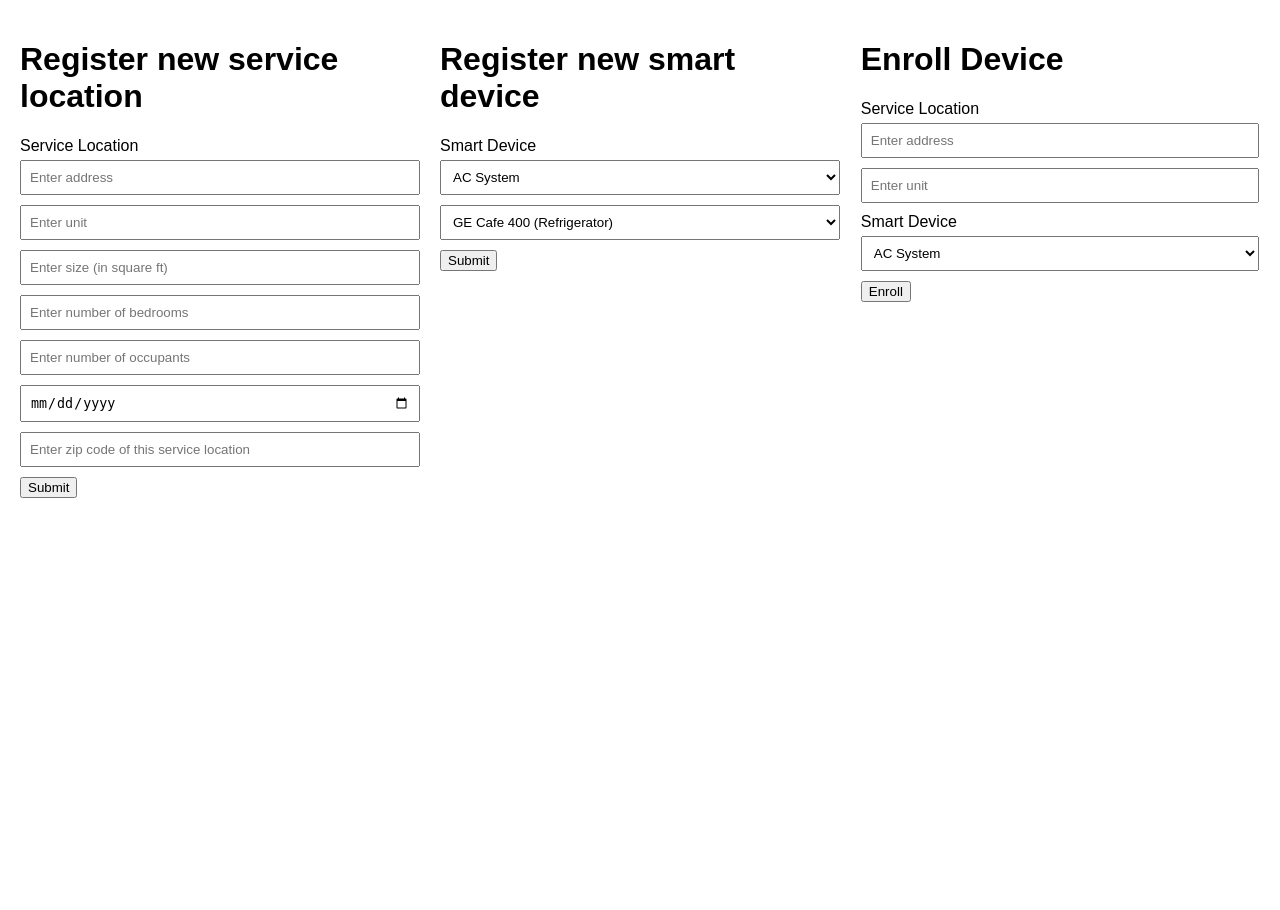
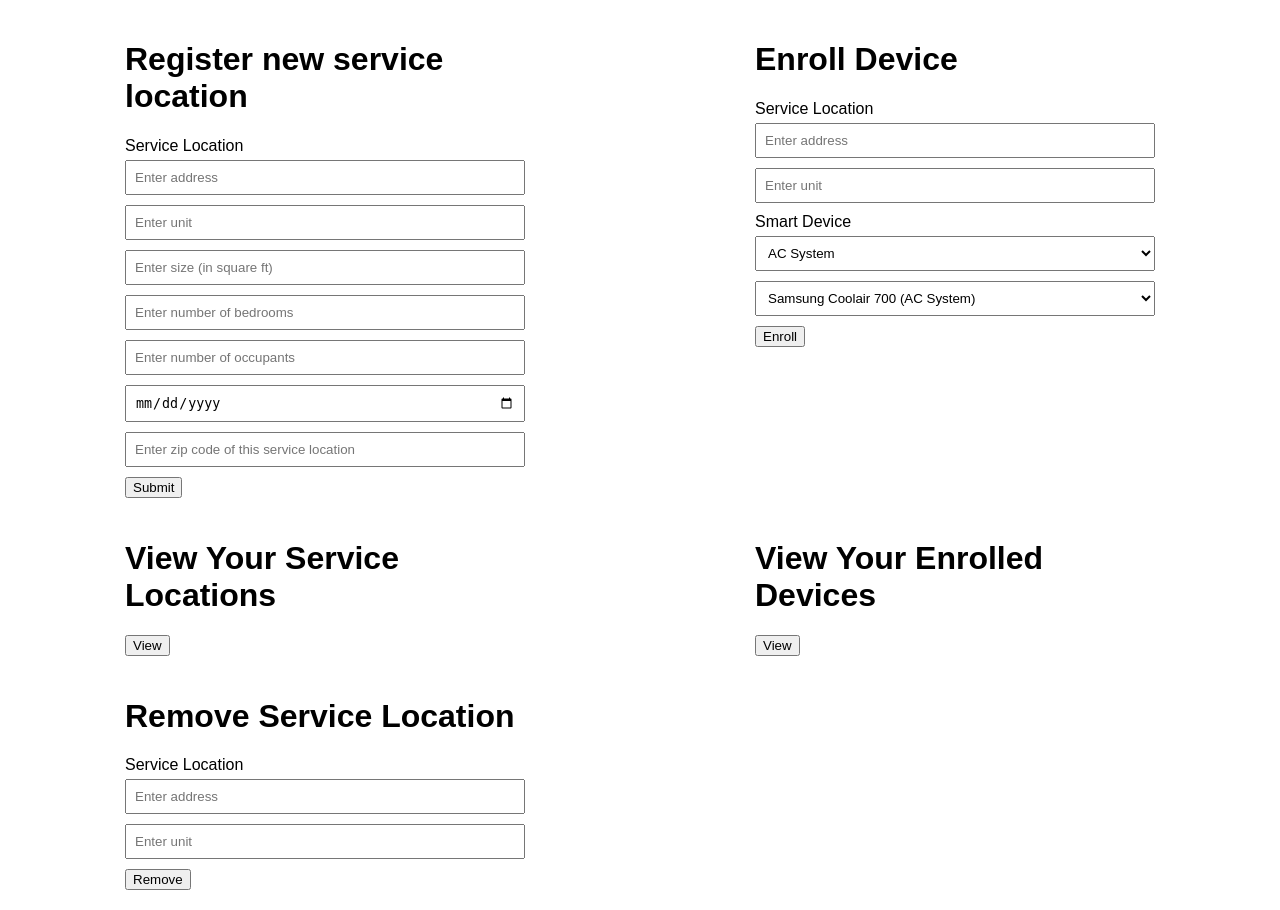
Before and after one commit to zayaanra/shems, a Flask app: template frontend/templates/home.html in a window 1280 px wide. Before the commit the page ends 498 px from the top, so only its background shows below. Run offline with Flask 3, Linux system fonts and the light colour scheme; the template is opened without the code that fills it, so the values that code supplies are empty.

Commit message:
Added and updated templates for data submission/view

```diff
--- a/frontend/templates/home.html
+++ b/frontend/templates/home.html
@@ -10,7 +10,7 @@
         <style>
           body {
             display: grid;
-            grid-template-columns: repeat(3, 1fr);
+            grid-template-columns: repeat(2, 1fr);
             gap: 20px;
             margin: 20px;
             font-family: Arial, sans-serif;
@@ -51,25 +51,6 @@
             <button type="submit">Submit</button>
         </form>
 
-
-        <form action="/new-smart-device" name="new_smart_device" method="post">
-            <h1>Register new smart device</h1>
-            <label>Smart Device</label>
-            <select name="types">
-              <option value="AC System">AC System</option>
-              <option value="Lights">Lights</option>
-              <option value="Refrigerator">Refrigerator</option>
-              <option value="Dryer">Dryer</option>
-            </select>
-            <select name="models">
-                <option value="GE Cafe 400">GE Cafe 400 (Refrigerator)</option>
-                <option value="Samsung QB800">Samsung QB800 (Dryer)</option>
-                <option value="LG Interior Lights XZ200">LG Interior Lights XZ200 (Lights)</option>
-                <option value="Samsung Coolair 700">Samsung Coolair 700 (AC System)</option>
-            </select>
-            <button type="submit">Submit</button>
-        </form>
-
         <form action="/enroll-device" name="enroll_device" method="post">
             <h1>Enroll Device</h1>
 
@@ -85,7 +66,36 @@
               <option value="Dryer">Dryer</option>
             </select>
 
+            <select name="models">
+              <option value="Samsung Coolair 700">Samsung Coolair 700 (AC System)</option>
+              <option value="LG Interior Lights XZ200">LG Interior Lights XZ200 (Lights)</option>
+              <option value="GE Cafe 400">GE Cafe 400 (Refrigerator)</option>
+              <option value="Samsung QB800">Samsung QB800 (Dryer)</option>
+          </select>
+
             <button type="submit">Enroll</button>
+        </form>
+
+        <form action="/view-service-locations" name="view_service_locations" method="post">
+          <h1>View Your Service Locations</h1>
+
+          <button type="submit">View</button>
+        </form>
+
+        <form action="/view-enrolled-devices" name="view_enrolled_devices" method="post">
+          <h1>View Your Enrolled Devices</h1>
+
+          <button type="submit">View</button>
+        </form>
+
+        <form action="/remove-service-location" name="remove_service_location" method="post">
+          <h1>Remove Service Location</h1>
+
+          <label>Service Location</label>
+          <input type="text" placeholder="Enter address" name="addr">
+          <input type="text" placeholder="Enter unit" name="unit">
+
+          <button type="submit">Remove</button>
         </form>
 
 
```
Also changed, not shown: frontend/templates/enrolleddevices.html (added, +30 -0 lines), frontend/templates/servicelocations.html (added, +30 -0 lines).
